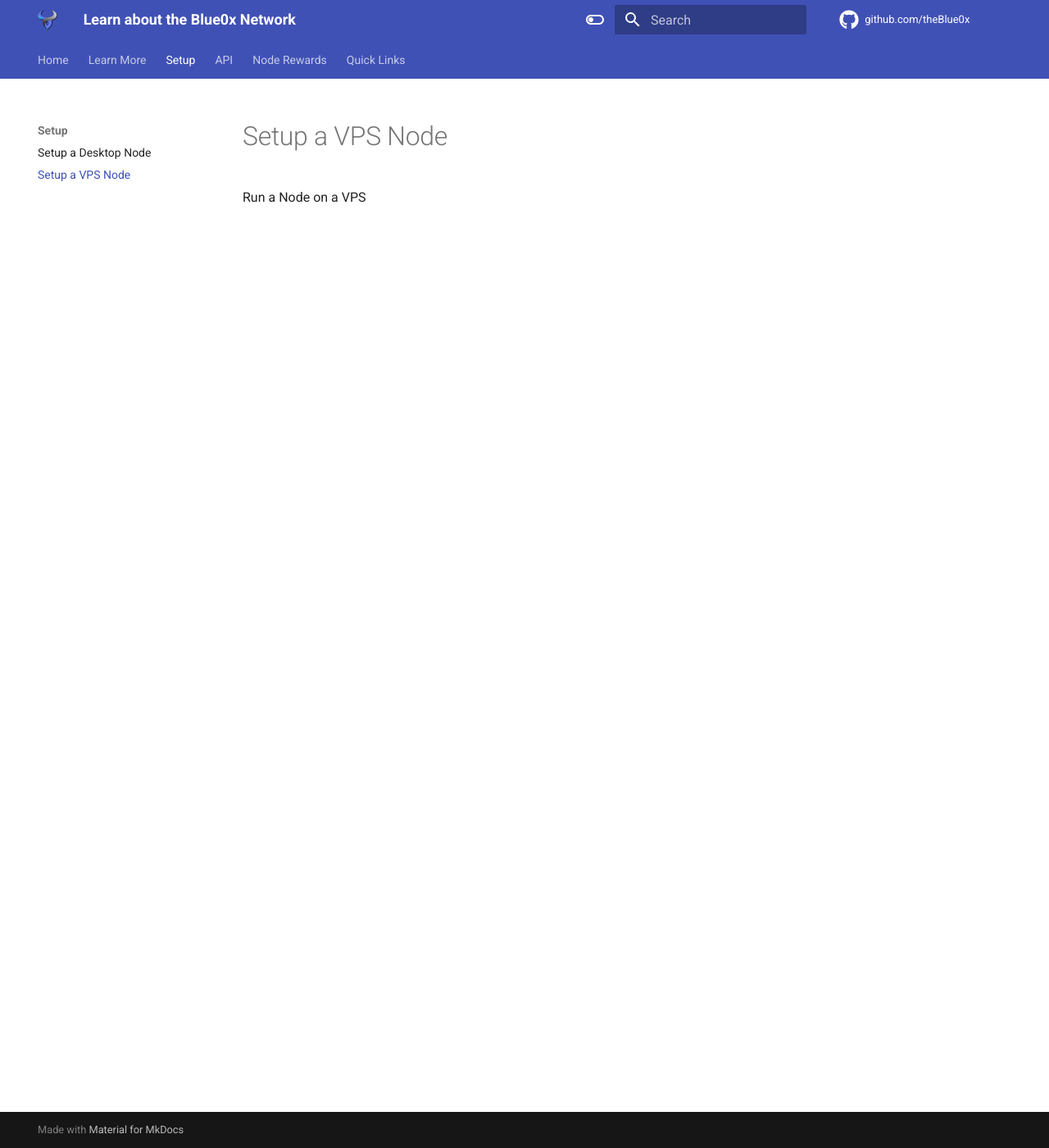
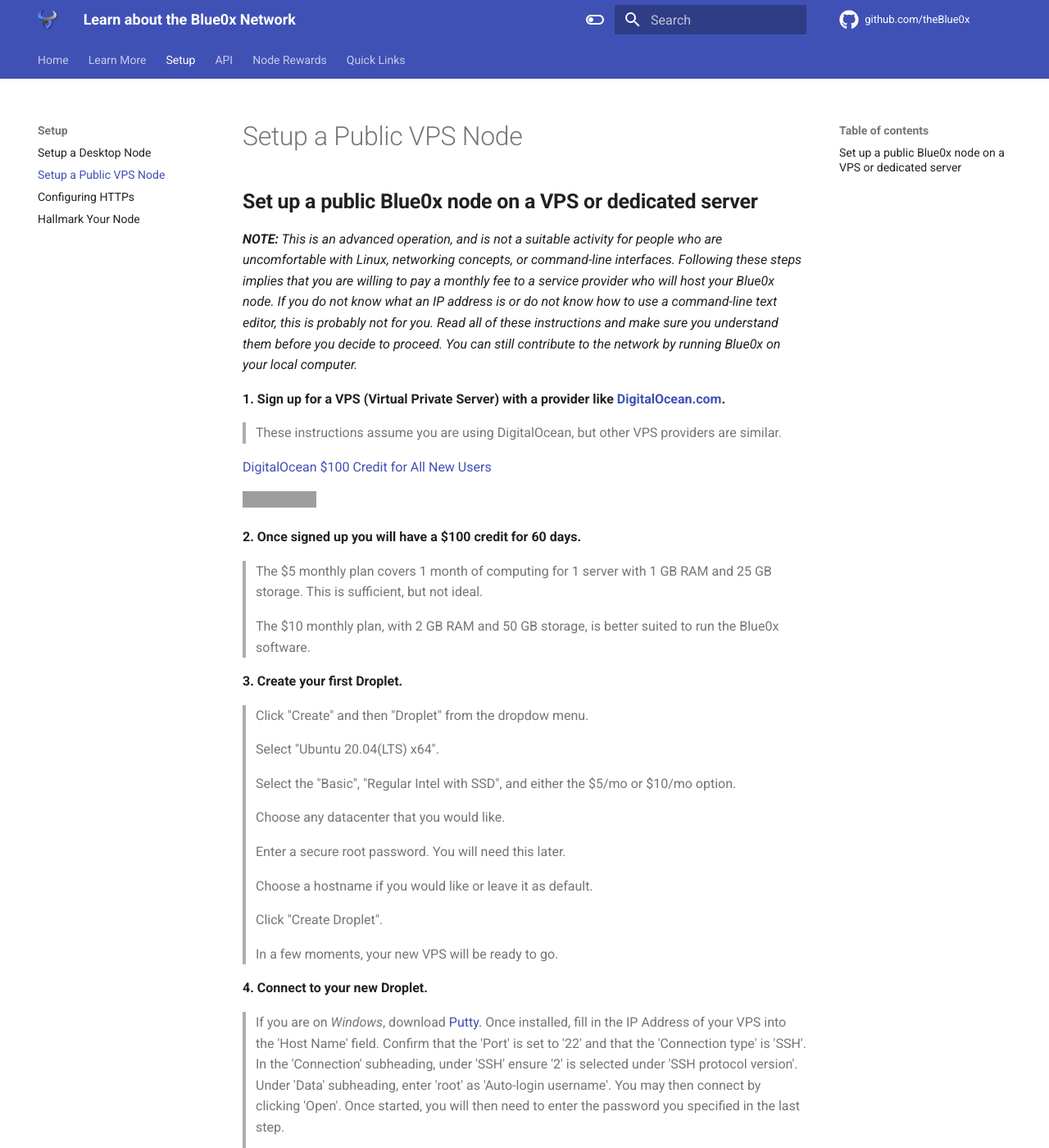
Before and after one commit to theBlue0x/docs, an MkDocs documentation site: the page built from docs/setup/vps.md, in a window 1280 px wide and 1400 px high. Shown: the whole window at 82% size. Built offline with MkDocs 1.6.1 and Material for MkDocs 9.7.7, drawn with Linux system fonts in a browser that asks for light colours; some of the changed text lies outside the part shown; grey boxes are pictures that could not be loaded.

Commit message:
learn more documentation

```diff
--- a/docs/setup/vps.md
+++ b/docs/setup/vps.md
@@ -1 +1,92 @@
-Run a Node on a VPS
+## **Set up a public Blue0x node on a VPS or dedicated server** ##
+
+_**NOTE:** This is an advanced operation, and is not a suitable activity for people who are uncomfortable with Linux, networking concepts, or command-line interfaces. Following these steps implies that you are willing to pay a monthly fee to a service provider who will host your Blue0x node. If you do not know what an IP address is or do not know how to use a command-line text editor, this is probably not for you. Read all of these instructions and make sure you understand them before you decide to proceed. You can still contribute to the network by running Blue0x on your local computer._
+
+**1. Sign up for a VPS (Virtual Private Server) with a provider like [DigitalOcean.com](https://m.do.co/c/97a921447f80).**
+>These instructions assume you are using DigitalOcean, but other VPS providers are similar.
+
+[DigitalOcean $100 Credit for All New Users](https://m.do.co/c/97a921447f80)
+
+[![DigitalOcean Referral Badge](https://web-platforms.sfo2.cdn.digitaloceanspaces.com/WWW/Badge%201.svg)](https://www.digitalocean.com/?refcode=97a921447f80&utm_campaign=Referral_Invite&utm_medium=Referral_Program&utm_source=badge)
+
+
+**2. Once signed up you will have a $100 credit for 60 days.**
+
+>The $5 monthly plan covers 1 month of computing for 1 server with 1 GB RAM and 25 GB storage. This is sufficient, but not ideal.
+
+>The $10 monthly plan, with 2 GB RAM and 50 GB storage, is better suited to run the Blue0x software.
+
+
+**3. Create your first Droplet.**
+
+>Click "Create" and then "Droplet" from the dropdow menu.
+
+>Select "Ubuntu 20.04(LTS) x64".
+
+>Select the "Basic", "Regular Intel with SSD", and either the $5/mo or $10/mo option.
+
+>Choose any datacenter that you would like.
+
+>Enter a secure root password.  You will need this later.
+
+>Choose a hostname if you would like or leave it as default.
+
+>Click "Create Droplet".
+
+>In a few moments, your new VPS will be ready to go.
+
+**4. Connect to your new Droplet.**
+
+>If you are on *Windows*, download [Putty.](http://www.chiark.greenend.org.uk/~sgtatham/putty/download.html )  Once installed, fill in the IP Address of your VPS into the 'Host Name' field. Confirm that the 'Port' is set to '22' and that the 'Connection type' is 'SSH'.  In the 'Connection' subheading, under 'SSH' ensure '2' is selected under 'SSH protocol version'. Under 'Data' subheading, enter 'root' as 'Auto-login username'.  You may then connect by clicking 'Open'.  Once started, you will then need to enter the password you specified in the last step.
+
+>If you are on a *Mac*, you can use Terminal, which is built into MacOS.
+
+>If you are on a *UNIX* system, you can use any shell to connect via ssh root@IP_ADDRESS_VPS.
+
+>_NOTE: The following steps will set up your Blue0x node to run as 'root'. This is risky, since it can give full access to your VPS if it is compromised. It is advised to set up a separate user account to run your BLX node. Setting up a user account is outside the scope of this tutorial and should be researched further to run as a user other than 'root'._
+
+**5. After logged in to your VPS, install Java.**
+>Run the following commands in your terminal
+
+>$ sudo apt-get update
+
+>$ sudo apt install default-jre
+
+>$ sudo apt install default-jdk
+
+**6. Download the Blue0x Software.**
+>$ git clone [TODO]
+
+>$ cd Blue0x
+
+>$ nano nxt/conf/nxt.properties
+
+>add the following entries, where X.X.X.X is the IP address of your VPS
+
+>nxt.myAddress=X.X.X.X
+
+>nxt.allowedBotHosts=*
+
+>press CTRL+X and then Y to save the file.
+
+**7. Compile and Run Blue0x.**
+
+>$ cd ..
+
+>$ ./compile.sh
+
+>$ ./run.sh
+
+>You should see a final message indicating that the node is running at "localhost:2022"
+
+**8. Ensure Your Node is Available.**
+
+>In your browser, open 'http://IP_ADDRESS_OF_VPS:2022/index.html'
+
+>You should see the Blue0x Login Screen.
+
+>Congratulations, you are now running a public Blue0x Node!
+
+You should now [secure your node over HTTPS](https.md).
+
+You should also [create a hallmark for your node](hallmark.md).
--- a/mkdocs.yml
+++ b/mkdocs.yml
@@ -24,7 +24,9 @@
 
   - Setup:
     - Setup a Desktop Node: setup/local.md
-    - Setup a VPS Node: setup/vps.md
+    - Setup a Public VPS Node: setup/vps.md
+    - Configuring HTTPs: setup/https.md
+    - Hallmark Your Node: setup/hallmark.md
 
   - API:
     - OVERVIEW: api/index.md
```
Also changed, not shown: docs/setup/hallmark.md (added, +7 -0 lines), docs/setup/https.md (added, +3 -0 lines), docs/setup/local.md (+3 -1 lines).
